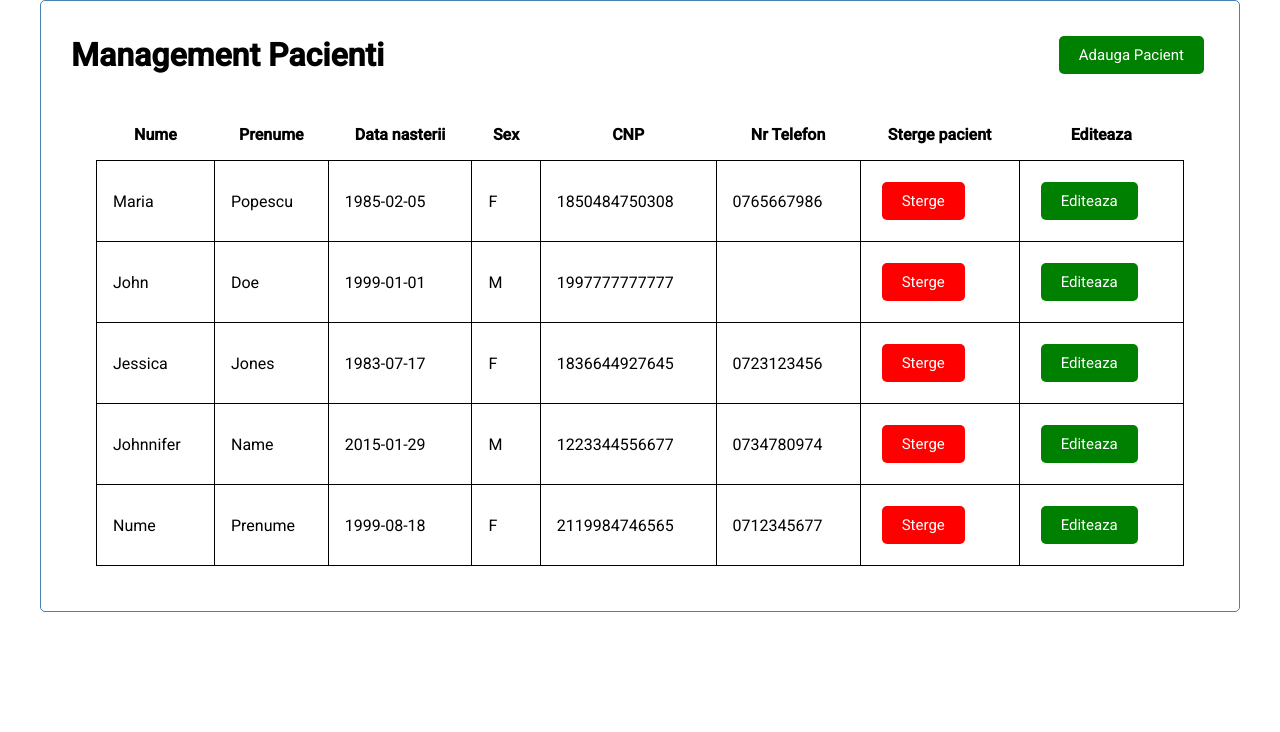
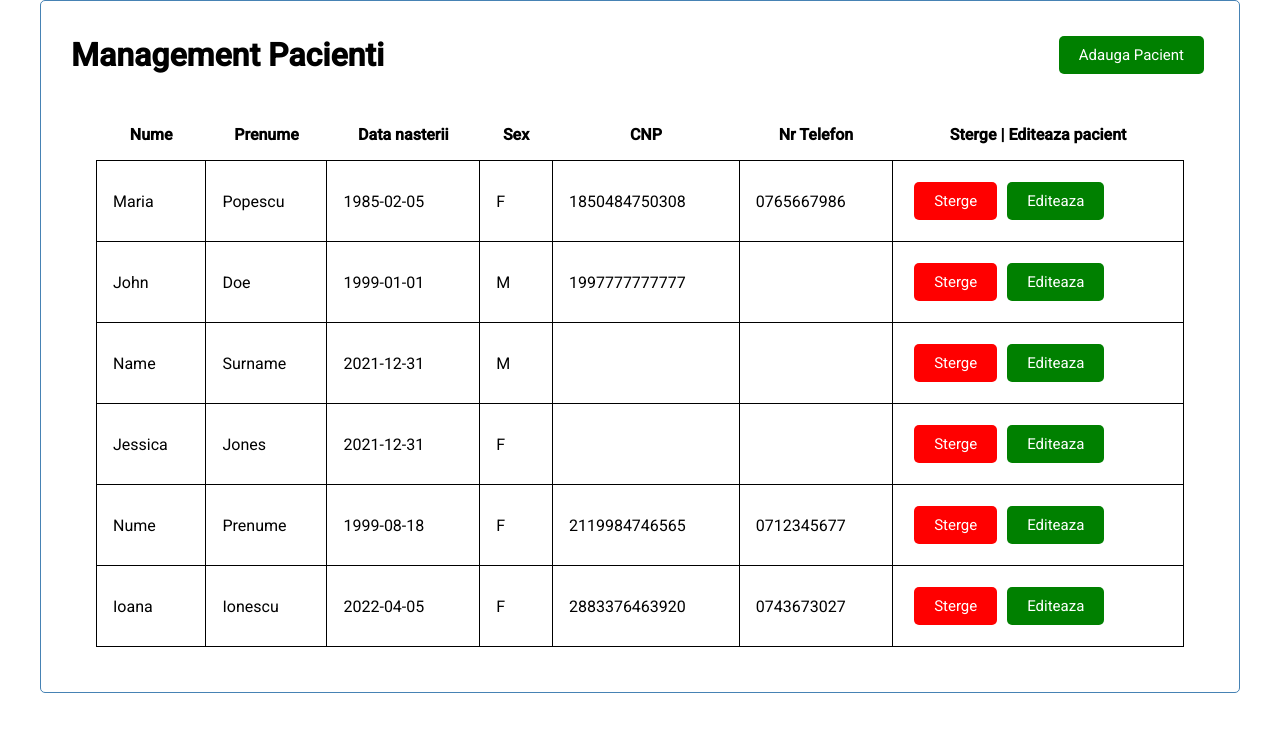
Before and after one commit to DianaGradinaru/angular-hw, an Angular app: page / in a window 1280 px wide. Shown: the top 732 px of the page. Built offline with nearby package versions, Linux system fonts and the light colour scheme; data requests are answered from the project's data file.

Commit message:
Updates on pacient edit

```diff
--- a/db.json
+++ b/db.json
@@ -19,22 +19,18 @@
       "id": 5
     },
     {
+      "id": 7,
+      "nume": "Name",
+      "prenume": "Surname",
+      "dataNasterii": "2021-12-31",
+      "sex": "M"
+    },
+    {
+      "id": 8,
       "nume": "Jessica",
       "prenume": "Jones",
-      "dataNasterii": "1983-07-17",
-      "sex": "F",
-      "cnp": 1836644927645,
-      "telefon": "0723123456",
-      "id": 7
-    },
-    {
-      "nume": "Johnnifer",
-      "prenume": "Name",
-      "dataNasterii": "2015-01-29",
-      "sex": "M",
-      "cnp": 1223344556677,
-      "telefon": "0734780974",
-      "id": 8
+      "dataNasterii": "2021-12-31",
+      "sex": "F"
     },
     {
       "nume": "Nume",
@@ -44,6 +40,15 @@
       "cnp": 2119984746565,
       "telefon": "0712345677",
       "id": 9
+    },
+    {
+      "nume": "Ioana",
+      "prenume": "Ionescu",
+      "dataNasterii": "2022-04-05",
+      "sex": "F",
+      "cnp": 2883376463920,
+      "telefon": "0743673027",
+      "id": 10
     }
   ]
 }
--- a/src/app/components/add-pacient/add-pacient.component.ts
+++ b/src/app/components/add-pacient/add-pacient.component.ts
@@ -45,6 +45,7 @@ export class AddPacientComponent implements OnInit {
     }
 
     const newPacient = {
+      // id: 1,
       nume: this.nume,
       prenume: this.prenume,
       dataNasterii: this.dataNasterii,
--- a/src/app/components/edit-pacient/edit-pacient.component.ts
+++ b/src/app/components/edit-pacient/edit-pacient.component.ts
@@ -4,6 +4,7 @@ import * as moment from 'moment';
 import { Pacient } from 'src/app/Pacient';
 import { UiService } from 'src/app/services/ui.service';
 import { Subscription } from 'rxjs';
+import { PacientService } from 'src/app/services/pacient.service';
 
 @Component({
   selector: 'app-edit-pacient',
@@ -12,6 +13,8 @@ import { Subscription } from 'rxjs';
 })
 export class EditPacientComponent implements OnInit {
   @Output() onEditPacient: EventEmitter<Pacient> = new EventEmitter();
+  @Output() pacient: EventEmitter<Pacient> = new EventEmitter();
+
   nume!: string;
   prenume!: string;
   dataNasterii!: Date;
@@ -20,11 +23,16 @@ export class EditPacientComponent implements OnInit {
   telefon!: number;
   showEditPacient!: boolean;
   subscription!: Subscription;
+  id!: number;
 
-  constructor(private uiService: UiService) {
+  constructor(
+    private uiService: UiService,
+    private pacientService: PacientService
+  ) {
     this.subscription = this.uiService
       .onToggleEdit()
       .subscribe((value) => (this.showEditPacient = value));
+    // this.subscription = this.pacientService.getPacient(this.id).subscribe();
   }
 
   ngOnInit(): void {}
@@ -45,6 +53,7 @@ export class EditPacientComponent implements OnInit {
     }
 
     const editedPacient = {
+      id: this.id,
       nume: this.nume,
       prenume: this.prenume,
       dataNasterii: this.dataNasterii,
--- a/src/app/components/pacient-item/pacient-item.component.html
+++ b/src/app/components/pacient-item/pacient-item.component.html
@@ -10,10 +10,10 @@
     color="red"
     text="Sterge"
   ></app-button>
-</td>
-<td>
+  <!-- </td>
+<td> -->
   <app-button
-    (click)="toggleEditPacient(pacient.id)"
+    (click)="editPacient(pacient); toggleEditPacient()"
     color="{{ showEditPacient ? 'red' : 'green' }}"
     text="{{ showEditPacient ? 'Inchide' : 'Editeaza' }}"
   ></app-button>
--- a/src/app/components/pacient-item/pacient-item.component.ts
+++ b/src/app/components/pacient-item/pacient-item.component.ts
@@ -3,7 +3,6 @@ import { Pacient } from 'src/app/Pacient';
 import { faTimes } from '@fortawesome/free-solid-svg-icons';
 import { UiService } from 'src/app/services/ui.service';
 import { Subscription } from 'rxjs';
-import { PacientService } from 'src/app/services/pacient.service';
 
 @Component({
   selector: '[app-pacient-item]',
@@ -13,24 +12,17 @@ import { PacientService } from 'src/app/services/pacient.service';
 export class PacientItemComponent implements OnInit {
   @Input() pacient!: Pacient;
   @Output() onDeletePacient: EventEmitter<Pacient> = new EventEmitter();
+  @Output() onEditPacient: EventEmitter<Pacient> = new EventEmitter();
+
   faTimes = faTimes;
   showEditPacient!: boolean;
   subscription!: Subscription;
   subscriptionEdit!: Subscription;
 
-  constructor(
-    private uiService: UiService,
-    private pacientService: PacientService
-  ) {
+  constructor(private uiService: UiService) {
     this.subscription = this.uiService
       .onToggleEdit()
       .subscribe((value) => (this.showEditPacient = value));
-    this.subscriptionEdit = this.pacientService
-      .getPacienti()
-      // .subscribe((pacienti) => {
-      //   return pacienti.find((p) => p.id == this.pacient.id);
-      // });
-      .subscribe((pacienti) => pacienti.find((p) => p.id == this.pacient.id));
   }
 
   ngOnInit(): void {}
@@ -39,8 +31,13 @@ export class PacientItemComponent implements OnInit {
     this.onDeletePacient.emit(pacient);
   }
 
-  toggleEditPacient(id) {
-    let pacientId = this.subscriptionEdit;
-    this.uiService.toggleEditPacient(pacientId);
+  editPacient(pacient) {
+    console.log(pacient);
+    this.onEditPacient.emit(pacient);
+  }
+
+  toggleEditPacient() {
+    console.log(this.pacient.id);
+    this.uiService.toggleEditPacient();
   }
 }
--- a/src/app/components/pacienti/pacienti.component.html
+++ b/src/app/components/pacienti/pacienti.component.html
@@ -10,8 +10,7 @@
         <th>Sex</th>
         <th>CNP</th>
         <th>Nr Telefon</th>
-        <th>Sterge pacient</th>
-        <th>Editeaza</th>
+        <th>Sterge | Editeaza pacient</th>
       </tr>
     </thead>
     <tbody>
@@ -26,3 +25,4 @@
 </div>
 
 <app-edit-pacient (onEditPacient)="editPacient($event)"></app-edit-pacient>
+<!-- <app-edit-pacient></app-edit-pacient> -->
--- a/src/app/components/pacienti/pacienti.component.ts
+++ b/src/app/components/pacienti/pacienti.component.ts
@@ -1,4 +1,4 @@
-import { Component, OnInit } from '@angular/core';
+import { Component, OnInit, Input } from '@angular/core';
 import { Pacient } from 'src/app/Pacient';
 import { PacientService } from 'src/app/services/pacient.service';
 
@@ -8,7 +8,9 @@ import { PacientService } from 'src/app/services/pacient.service';
   styleUrls: ['./pacienti.component.css'],
 })
 export class PacientiComponent implements OnInit {
+  @Input() pacient!: Pacient;
   pacienti: Pacient[] = [];
+  id!: number;
 
   constructor(private pacientService: PacientService) {}
 
@@ -18,7 +20,14 @@ export class PacientiComponent implements OnInit {
       .subscribe((pacienti) => (this.pacienti = pacienti));
   }
 
+  addPacient(pacient: Pacient) {
+    this.pacientService
+      .addPacient(pacient)
+      .subscribe((pacient) => this.pacienti.push(pacient));
+  }
+
   deletePacient(pacient: Pacient) {
+    console.log(pacient);
     if (confirm('Doriti sa stergeti pacientul din baza de date?')) {
       this.pacientService
         .deletePacient(pacient)
@@ -31,21 +40,14 @@ export class PacientiComponent implements OnInit {
     }
   }
 
-  addPacient(pacient: Pacient) {
-    this.pacientService
-      .addPacient(pacient)
-      .subscribe((pacient) => this.pacienti.push(pacient));
-  }
-
   editPacient(pacient: Pacient) {
     console.log(pacient);
-    this.pacientService.editPacient(pacient).subscribe(
-      // () => (this.pacienti = this.pacienti.filter((p) => p.id == pacient.id))
-      () =>
-        (this.pacienti = this.pacienti.map((p) => {
-          if (p.id !== pacient.id) return p;
-          return pacient;
-        }))
-    );
+    this.pacientService
+      .editPacient(pacient)
+      .subscribe(() =>
+        (this.pacienti = this.pacienti.filter((p) => p.id == pacient.id)).push(
+          pacient
+        )
+      );
   }
 }
--- a/src/app/services/pacient.service.ts
+++ b/src/app/services/pacient.service.ts
@@ -21,6 +21,11 @@ export class PacientService {
     return this.http.get<Pacient[]>(this.apiUrl);
   }
 
+  getPacient(id: number): Observable<Pacient> {
+    const url = `${this.apiUrl}/${id}`;
+    return this.http.get<Pacient>(url);
+  }
+
   deletePacient(pacient: Pacient): Observable<Pacient> {
     const url = `${this.apiUrl}/${pacient.id}`;
     return this.http.delete<Pacient>(url);
--- a/src/app/services/ui.service.ts
+++ b/src/app/services/ui.service.ts
@@ -20,7 +20,7 @@ export class UiService {
     return this.subject.asObservable();
   }
 
-  toggleEditPacient(id): void {
+  toggleEditPacient(): void {
     this.showEditPacient = !this.showEditPacient;
     this.subjectEdit.next(this.showEditPacient);
   }
```
